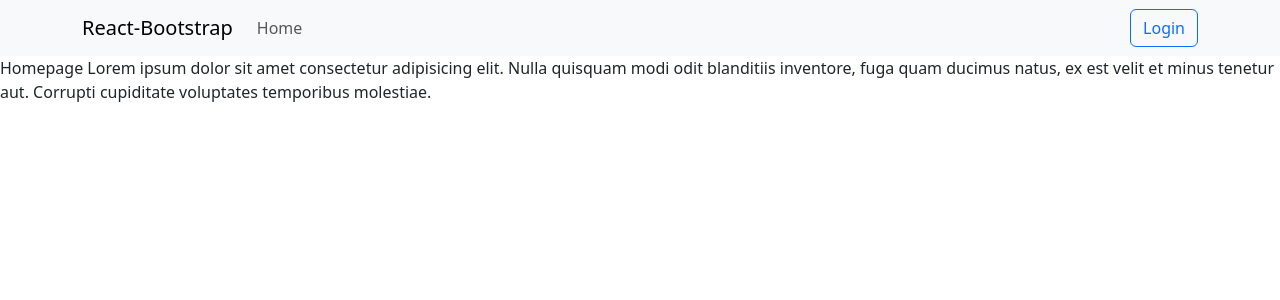
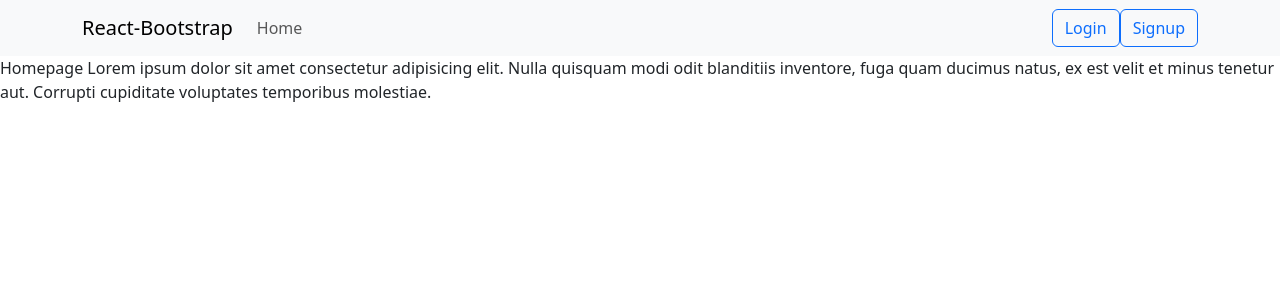
Before and after one commit to Ardhweb/proplogin1, a React (Vite) app in the folder frontend/: page / in a window 1280 px wide. Shown: the top 300 px of the page. Built offline with nearby package versions, Linux system fonts and the light colour scheme.

Commit message:
Steup instarcuion

```diff
--- a/frontend/src/components/SimpleNavbar.jsx
+++ b/frontend/src/components/SimpleNavbar.jsx
@@ -75,9 +75,11 @@ const SimpleNavbar = () => {
               Sign Out
             </Button>
           ) : (
-            <Button variant="outline-primary" onClick={() => navigate('/login')}>
-              Login
-            </Button>
+            <><Button variant="outline-primary" onClick={() => navigate('/login')}>
+                Login
+              </Button><Button variant="outline-primary" onClick={() => navigate('/signup')}>
+                  Signup
+                </Button></>
           )}
         </Navbar.Collapse>
       </Container>
```
Also changed, not shown: 1 other file (tests, documents, lock files or other folders).
